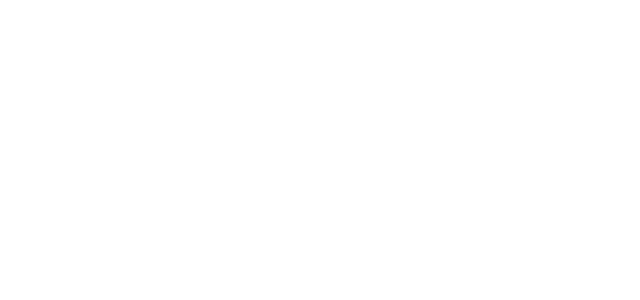
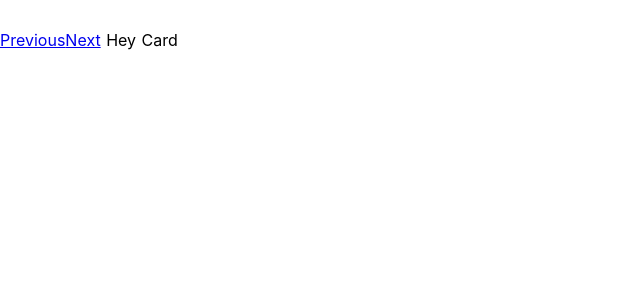
Before and after one commit to athiwatp/nuxt-component, a Nuxt app: page /cards/1 in a window 1280 px wide. Before the commit this address had no page. Shown: the top 300 px of the page, without its empty margins (0-640 px from the left). Built offline with nearby package versions, Linux system fonts and the light colour scheme.

Commit message:
slide animation on routes test

```diff
--- /dev/null
+++ b/assets/main.scss
@@ -0,0 +1,17 @@
+.slide-left-enter,
+.slide-right-leave-to {
+  -ms-transform: translate(100%);
+  transform: translate(100%)
+}
+
+.slide-left-leave-to,
+.slide-right-enter {
+  -ms-transform: translate(-100%);
+  transform: translate(-100%)
+}
+
+.news-list {
+  margin: 30px 0;
+  width: 100%;
+  transition: all 2s cubic-bezier(.55, 0, .1, 1)
+}
--- a/nuxt.config.js
+++ b/nuxt.config.js
@@ -40,6 +40,7 @@
     }
   },
   css: [
-    { src: '~assets/style/vars.sass', lang: 'sass' },
+    '~assets/main.scss',
+    { src: '~assets/style/vars.sass', lang: 'sass' }
   ]
 }
--- /dev/null
+++ b/pages/cards/_page.vue
@@ -0,0 +1,21 @@
+<template>
+  <div class="news-list" :key="page">
+    <nuxt-link :to="'/cards/' + (page - 1)">Previous</nuxt-link>
+    <nuxt-link :to="'/cards/' + (page + 1)">Next</nuxt-link>
+    Hey Card {{ page }}
+  </div>
+</template>
+
+<script>
+export default {
+  transition (to, from) {
+    if (!from) return 'slide-left'
+    return +to.params.page < +from.params.page ? 'slide-right' : 'slide-left'
+  },
+  asyncData ({ route }) {
+    return {
+      page: +route.params.page || 1
+    }
+  }
+}
+</script>
```
